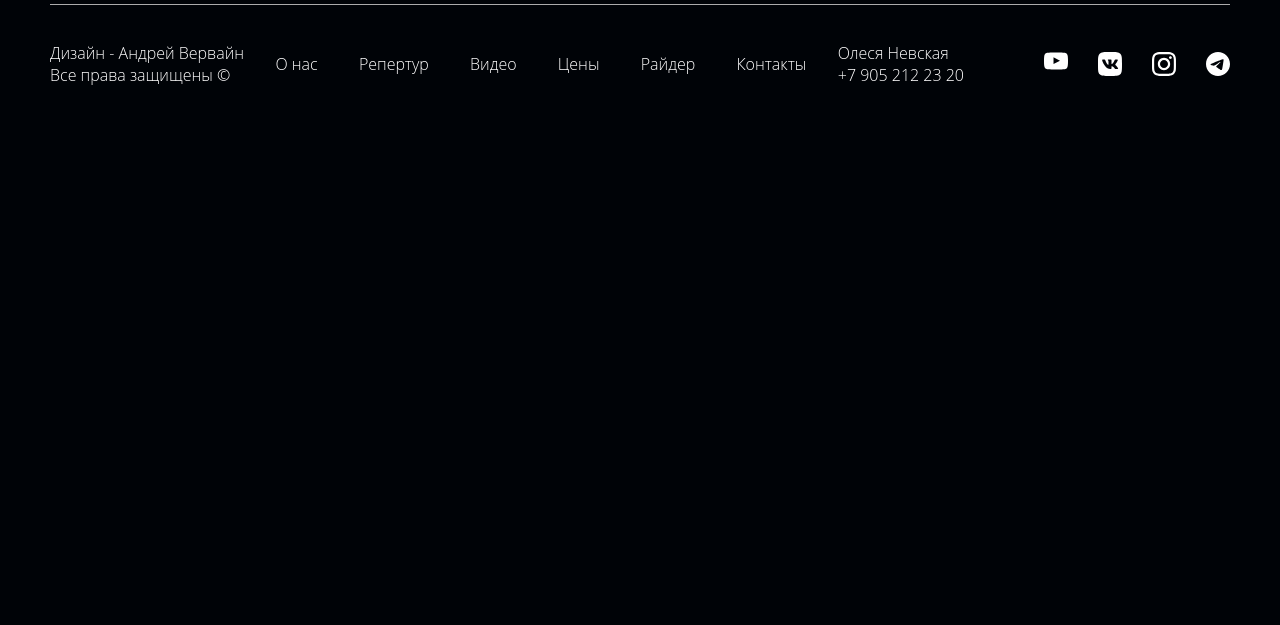
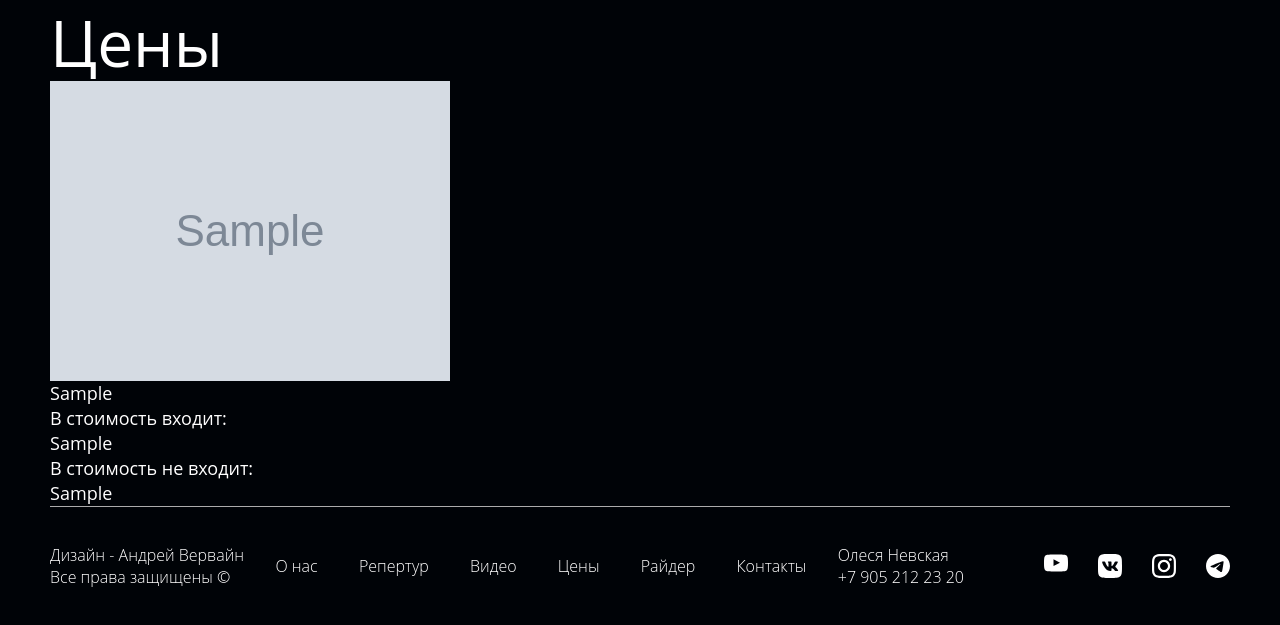
Before and after one commit to Svyat21/NEVA-DA-APP, a Django app: page / in a window 1280 px wide. Shown: the part 3777-4402 px from the top of the page. Before the commit the page ends 3862 px from the top, so only its background shows below. Run offline with Django 3.2, Linux system fonts and the light colour scheme; tables that the repository leaves empty hold one stand-in row (values such as "Sample post"); grey boxes marked "Sample" are stand-in pictures; some libraries are stand-ins or nearby versions; grey boxes are pictures that could not be loaded.

Commit message:
adding a price block

```diff
--- /dev/null
+++ b/nevada_app/nevada_shop/templates/nevada_shop/_price.html
@@ -0,0 +1,15 @@
+<div class="price_contain">
+    <div class="price_left">
+        <h1 class="h1_main">Цены</h1>
+    </div>
+    <div class="price_right">
+        <img class="price_photo" src="{{ price.photo.url }}">
+        <div class="price_body">
+            <h1 class="h1_standart">{{ price.price }}</h1>
+            <h1 class="h1_standart">В стоимость входит:</h1>
+            <div class="price_text">{{ price.price_includes|linebreaks }}</div>
+            <h1 class="h1_standart">В стоимость не входит:</h1>
+            <div class="price_text">{{ price.price_not_include|linebreaks }}</div>
+        </div>
+    </div>
+</div>
--- a/nevada_app/nevada_shop/templates/nevada_shop/index.html
+++ b/nevada_app/nevada_shop/templates/nevada_shop/index.html
@@ -17,4 +17,5 @@
     {% include 'nevada_shop/_about.html' %}
     {% include 'nevada_shop/_repertoire.html' %}
     {% include 'nevada_shop/_video.html' %}
+    {% include 'nevada_shop/_price.html' %}
 {% endblock %}
```
